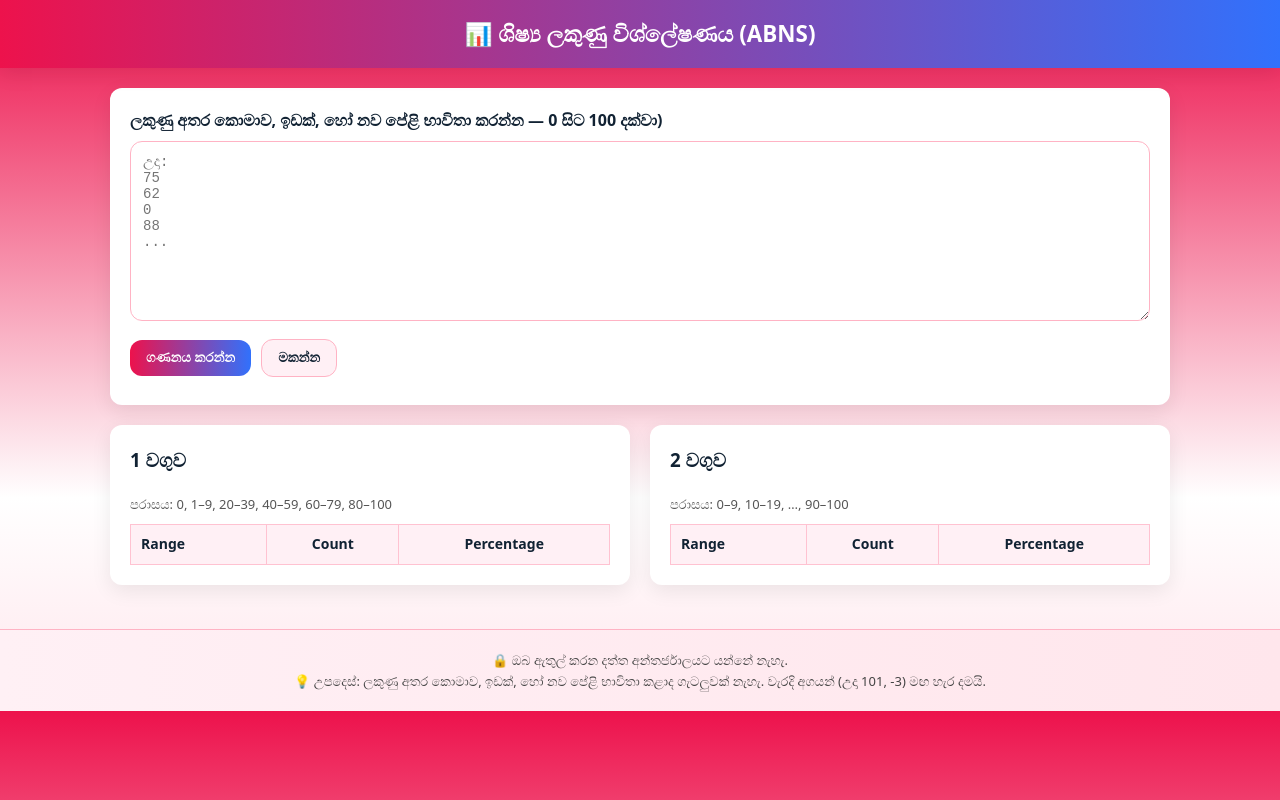
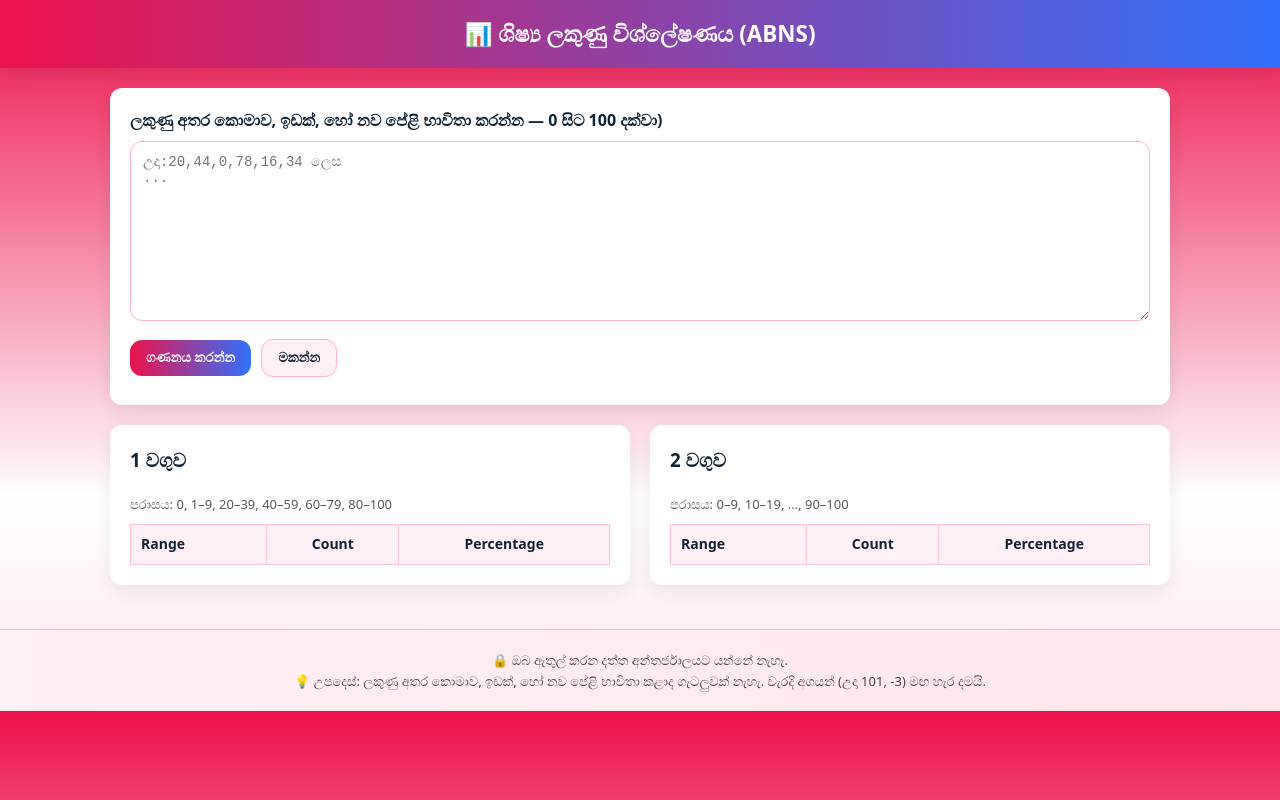
Before and after one commit to HasunLiyanage/ABNS, a plain HTML site: page index.html in a window 1280 px wide. Drawn offline with Linux system fonts and the light colour scheme.

Commit message:
Update index.html

```diff
--- a/index.html
+++ b/index.html
@@ -114,11 +114,7 @@
   <div class="container">
     <div class="card">
       <label for="marks">ලකුණු අතර කොමාව, ඉඩක්, හෝ නව පේළි භාවිතා කරන්න — 0 සිට 100 දක්වා)</label>
-      <textarea id="marks" placeholder="උදා:
-75
-62
-0
-88
+      <textarea id="marks" placeholder="උදා:20,44,0,78,16,34 ලෙස
 ..."></textarea>
       <div class="row">
         <button class="primary" onclick="analyze()">ගණනය කරන්න</button>
```
